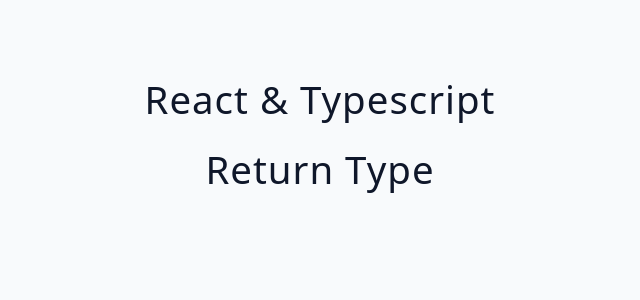
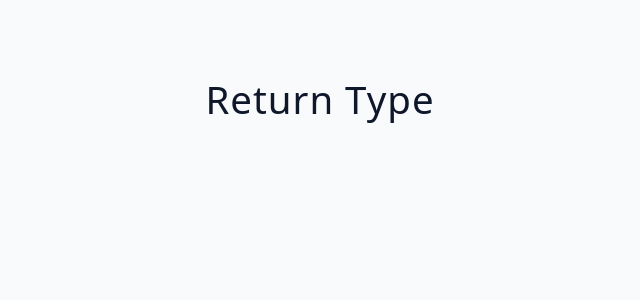
Before and after one commit to hthelearner7/learning-typescript, a React (Vite) app in the folder 02-ts-react-essentials/: page / in a window 1280 px wide. Shown: the top 300 px of the page, without its empty margins (320-960 px from the left). Built offline with nearby package versions, Linux system fonts and the light colour scheme.

Commit message:
01-component-return

```diff
--- a/02-ts-react-essentials/src/starter/01-return/index.tsx
+++ b/02-ts-react-essentials/src/starter/01-return/index.tsx
@@ -1,9 +1,14 @@
-function Component() {
-  return (
-    <div>
-      <h2>React & Typescript</h2>
-      <h2>Return Type</h2>
-    </div>
-  );
+import type { JSX } from "react";
+
+// function Component(): void {} // error
+
+function Component(): JSX.Element | null | string {
+    return (
+        <div>
+            <h2>Return Type</h2>
+        </div>
+    );
+    return null;
+    return "hello";
 }
 export default Component;
```
